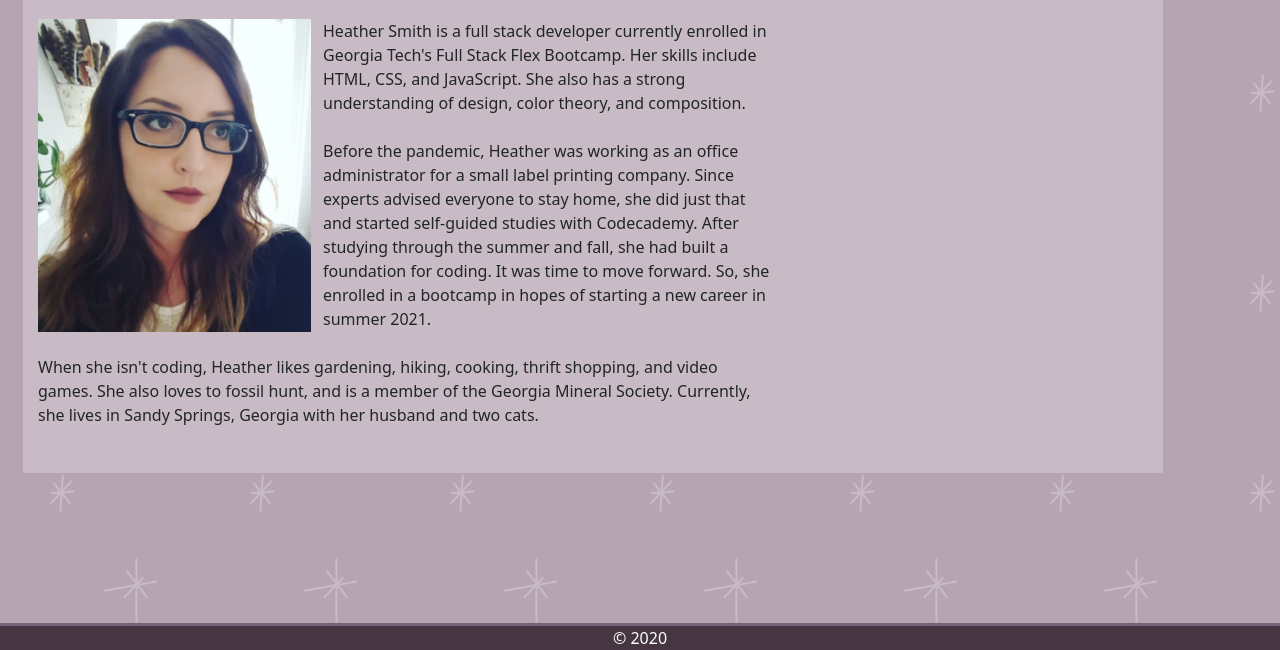
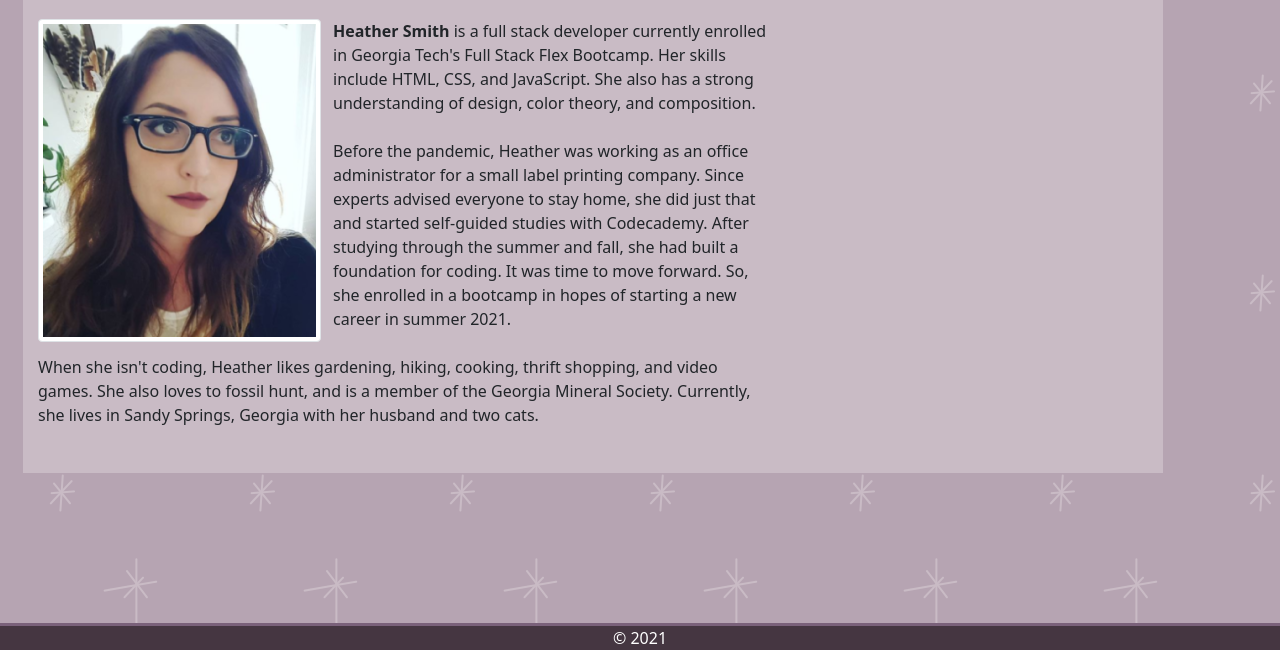
Before and after one commit to sorengrey/Portfolio, a plain HTML site: page index.html in a window 1280 px wide. Shown: the part 150-800 px from the top of the page. Drawn offline with nearby package versions, Linux system fonts and the light colour scheme.

Commit message:
Added border to bio img

```diff
--- a/index.html
+++ b/index.html
@@ -57,10 +57,10 @@
         </section>
       <!-- Bio Image -->
         <section class="row">
-          <section class="col-md-8"><img src="assets/Images/bio-picture.png" class="float-start img-fluid"  id="profile-img" alt="A picture of Heather Smith">
+          <section class="col-sm-8"><img src="assets/Images/bio-picture.png" class="img-fluid img-thumbnail float-start"  id="profile-img" alt="A picture of Heather Smith">
 
       <!-- Bio Paragraphs -->
-          <p>Heather Smith is a full stack developer currently enrolled in Georgia Tech's Full Stack Flex Bootcamp. Her skills include HTML, CSS, and JavaScript. She also has a strong understanding of design, color theory, and composition.
+          <p><b>Heather Smith</b> is a full stack developer currently enrolled in Georgia Tech's Full Stack Flex Bootcamp. Her skills include HTML, CSS, and JavaScript. She also has a strong understanding of design, color theory, and composition.
 <br><br>
           Before the pandemic, Heather was working as an office administrator for a small label printing company. Since experts advised everyone to stay home, she did just that and started self-guided studies with Codecademy. After studying through the summer and fall, she had built a foundation for coding. It was time to move forward. So, she enrolled in a bootcamp in hopes of starting a new career in summer 2021.
 <br><br>
@@ -73,7 +73,7 @@
 
 
     <!-- Sticky Footer -->
-   <footer>© 2020</footer>
+   <footer>© 2021</footer>
 
     <!-- JavaScript Link -->
     <script src="https://cdn.jsdelivr.net/npm/bootstrap@5.0.0-beta1/dist/js/bootstrap.bundle.min.js" integrity="sha384-ygbV9kiqUc6oa4msXn9868pTtWMgiQaeYH7/t7LECLbyPA2x65Kgf80OJFdroafW" crossorigin="anonymous"></script>
```
